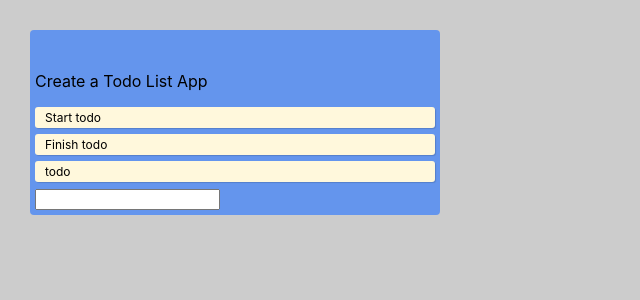
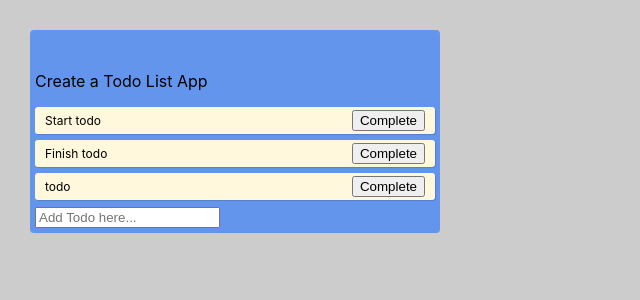
Before and after one commit to El-Bromero/react, a React (Create React App) app in the folder todo/: page / in a window 1280 px wide. Shown: the top 300 px of the page, without its empty margins (0-640 px from the left). Built offline with nearby package versions, Linux system fonts and the light colour scheme.

Commit message:
Added completed functionality. Going to do delete and delete all list functionality

```diff
--- a/todo/src/App.js
+++ b/todo/src/App.js
@@ -26,10 +26,16 @@ function App() {
     }
   ]);
 
-  const addTodo = text => {
-    const newTodos = [...todos, { text }];
+  const addTodo = task => {
+    const newTodos = [...todos, { task }];
     setTodos(newTodos);
-  }
+  };
+
+  const completeTodo = index => {
+    const newTodos = [...todos];
+    newTodos[index].isComplete = true;
+    setTodos(newTodos);
+  };
 
   return (
     <div className="App">
@@ -42,7 +48,7 @@ function App() {
           <Todo item="2"/>
           <Todo item="3"/> */}
 
-          { todos.map( (todo, index) => (<Todo key={index} todo={todo}/>))}
+          { todos.map( (todo, index) => (<Todo key={index} todo={todo} index={index} completeTodo={completeTodo} />))}
 
           <TodoForm addTodo={addTodo} />
 
--- a/todo/src/Components/Todo.jsx
+++ b/todo/src/Components/Todo.jsx
@@ -1,9 +1,14 @@
-import React from 'react'
+import React from 'react';
 
-function Todo({ todo, index }) {
+
+function Todo({ todo, index, completeTodo }) {
+
     return (
-        <div className="todo">
+        <div className="todo" style={{textDecoration: todo.isComplete ? 'line-through' : ''}}>
            {todo.task}
+           <div>
+               <button onClick={() => completeTodo(index)}>Complete</button>
+           </div>
         </div>
     )
 }
--- a/todo/src/Components/TodoForm.jsx
+++ b/todo/src/Components/TodoForm.jsx
@@ -12,7 +12,7 @@ function TodoForm ({ addTodo }) {
 
     return (
         <form onSubmit={handleSubmit}>
-            <input type="text" className="input" value={value} onChange={e => setValue(e.target.value)} />
+            <input type="text" className="input" value={value} placeholder="Add Todo here..." onChange={e => setValue(e.target.value)} />
         </form>
     );
 }
```
